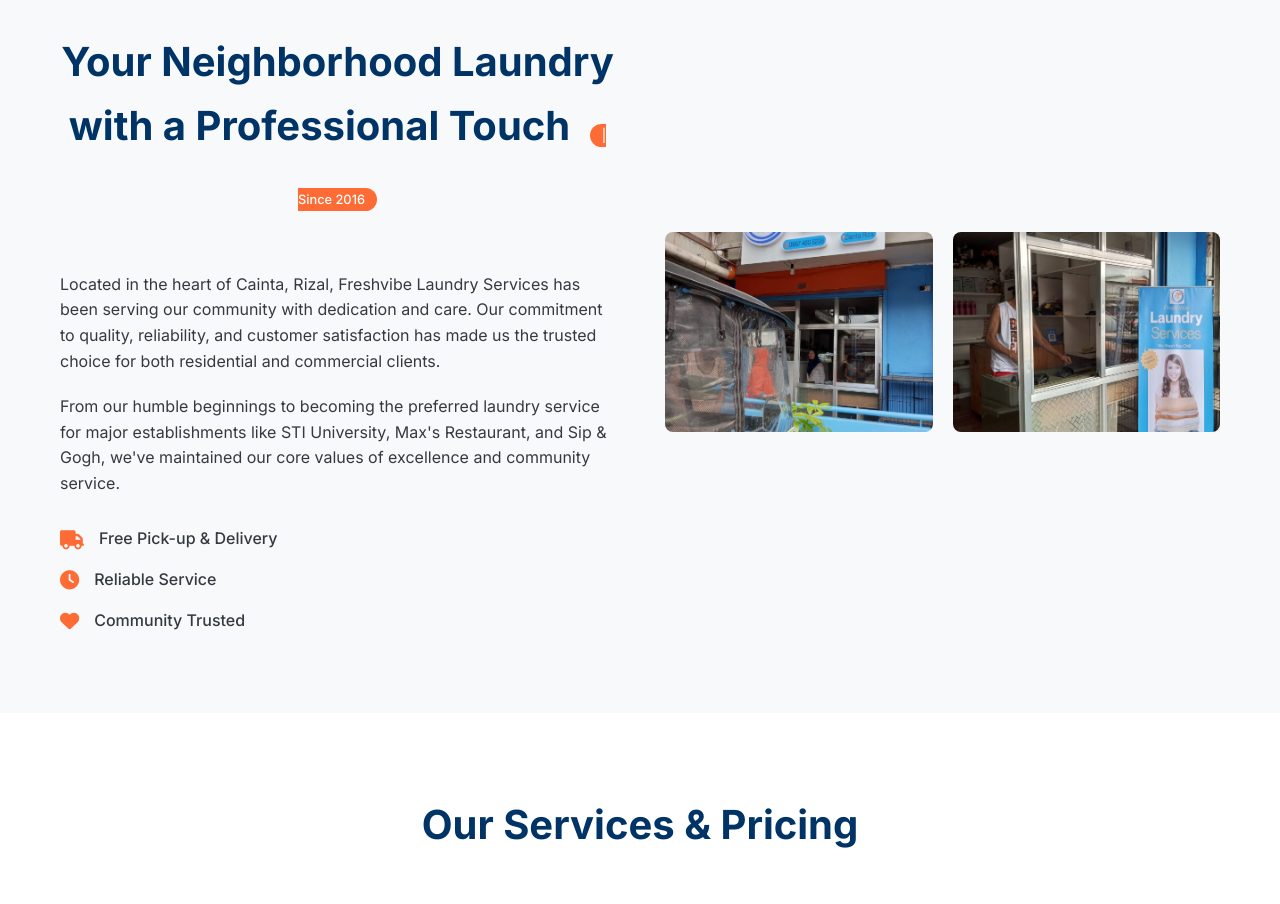
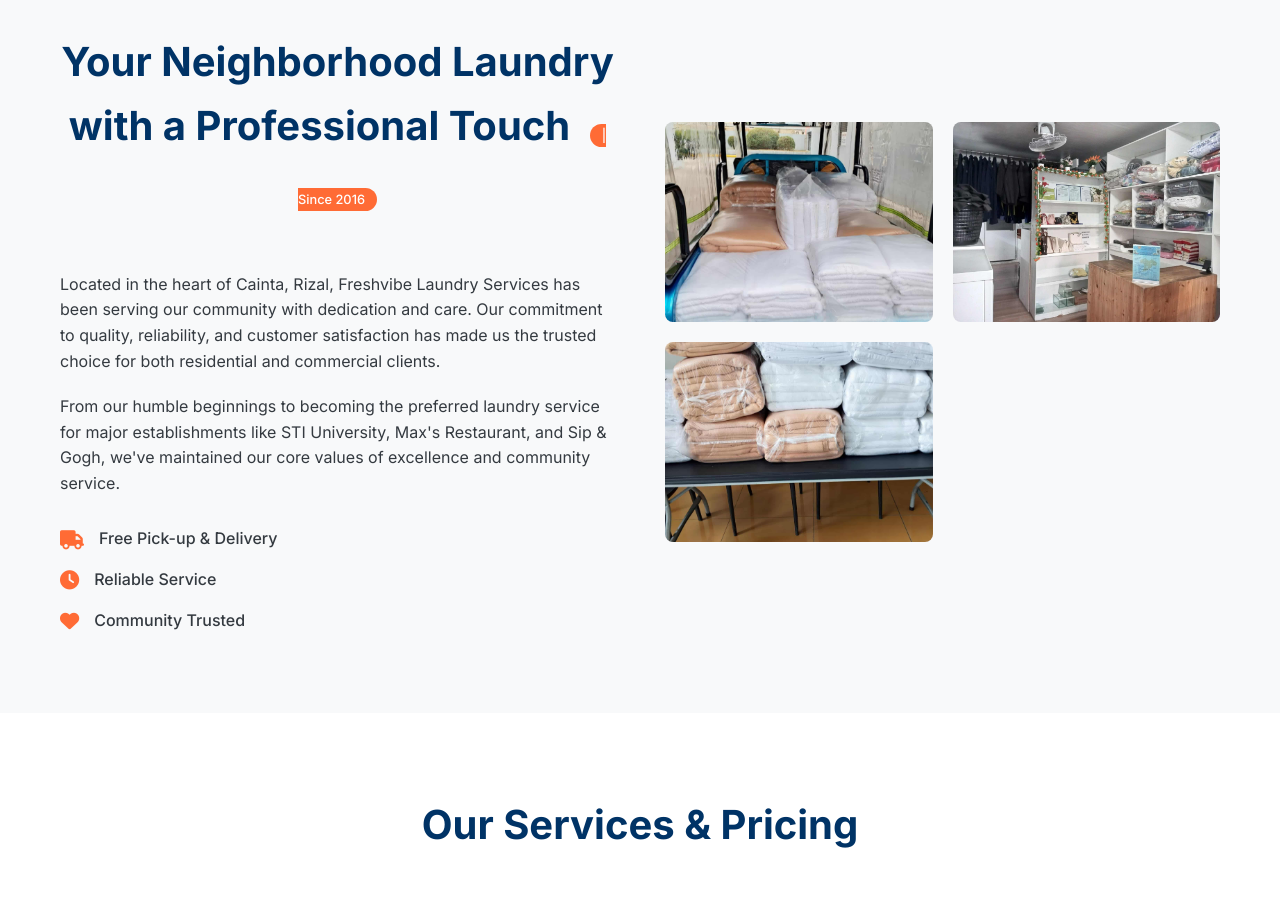
Before and after one commit to niazjano/freshvibe-laundry, a plain HTML site: page index.html in a window 1280 px wide. Shown: the part 1880-2784 px from the top of the page. Drawn offline with Linux system fonts and the light colour scheme.

Commit message:
Update follower count to 2K+ and replace about section images with new ones

```diff
--- a/index.html
+++ b/index.html
@@ -75,7 +75,7 @@
         <div class="container">
             <div class="trust-badge">
                 <i class="fas fa-heart"></i>
-                <span>💙 Trusted by over 2,000 happy customers</span>
+                <span>💙 Trusted by over 2,000+ happy customers</span>
             </div>
         </div>
     </section>
@@ -88,7 +88,7 @@
                     <i class="fab fa-facebook"></i>
                 </div>
                 <div class="facebook-content">
-                    <h2>❤️ Loved by thousands! Join our Facebook community with 1K+ followers.</h2>
+                    <h2>❤️ Loved by thousands! Join our Facebook community with 2K+ followers.</h2>
                     <p class="facebook-trust">Real Reviews. Real Results.</p>
                     <a href="https://www.facebook.com/share/19turm2XFt/" class="facebook-button" target="_blank">
                         <i class="fab fa-facebook-f"></i>
@@ -153,8 +153,9 @@
                     </div>
                 </div>
                 <div class="about-images">
-                    <img src="Images/storefront.jpg" alt="Freshvibe Laundry Storefront" class="about-image">
-                    <img src="Images/storefront-2.jpg" alt="Freshvibe Laundry Storefront" class="about-image">
+                    <img src="Images/image1.jpeg" alt="Freshvibe Laundry Service Highlight" class="about-image">
+                    <img src="Images/image2.jpeg" alt="Freshvibe Laundry Promotional Service" class="about-image">
+                    <img src="Images/image3.jpeg" alt="Freshvibe Laundry Brand Trust" class="about-image">
                 </div>
             </div>
         </div>
--- a/styles.css
+++ b/styles.css
@@ -474,7 +474,7 @@ body {
 
 .about-images {
     display: grid;
-    grid-template-columns: 1fr 1fr;
+    grid-template-columns: repeat(auto-fit, minmax(250px, 1fr));
     gap: 20px;
 }
 
```
Also changed, not shown: Images/storefront-2.jpg (deleted), Images/storefront.jpg (deleted), 1 other file.
